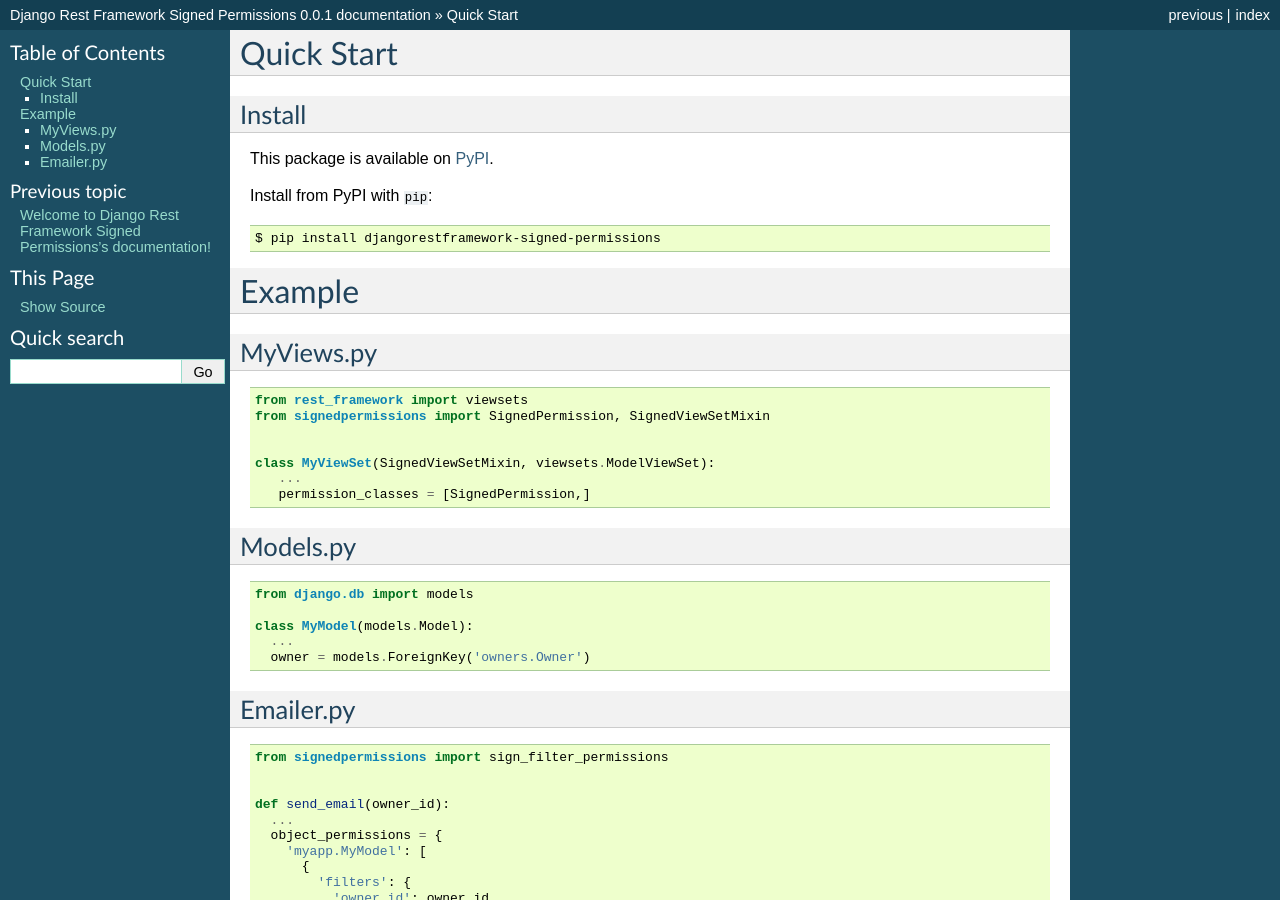
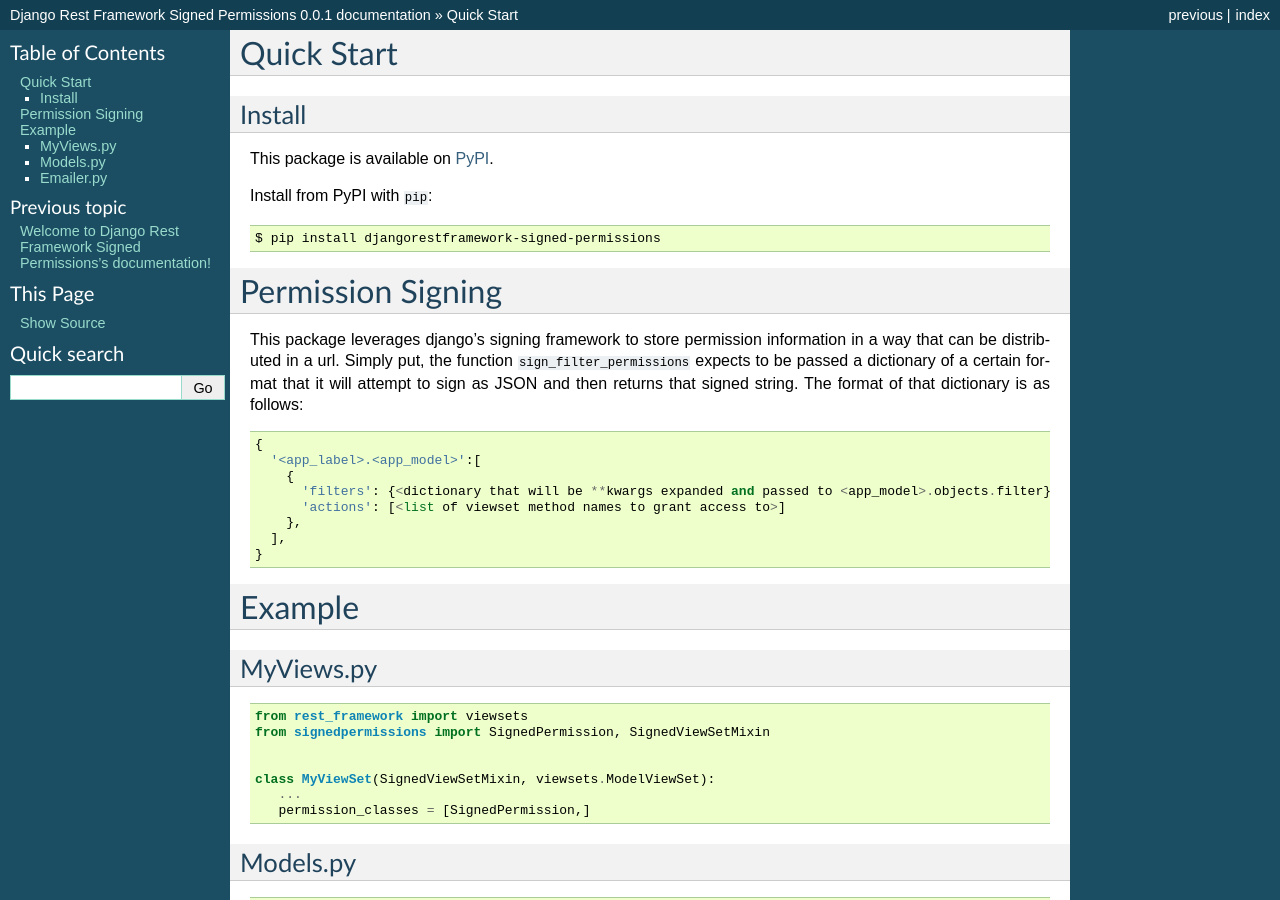
Before and after one commit to chewse/djangorestframework-signed-permissions, a Sphinx documentation site: the page built from docs/usage.rst, in a window 1280 px wide and 900 px high. Built offline with Sphinx 7.4.7, drawn with Linux system fonts in a browser that asks for light colours; pages that are not in the unit, such as notebooks, are missing from menus.

Commit message:
Update usage

```diff
--- a/docs/usage.rst
+++ b/docs/usage.rst
@@ -13,6 +13,27 @@
     $ pip install djangorestframework-signed-permissions
 
 .. _pypi: https://pypi.python.org/pypi/djangorestframework-signed-permissions
+
+
+Permission Signing
+==================
+
+This package leverages django's signing framework to store permission
+information in a way that can be distributed in a url. Simply put, the function
+``sign_filter_permissions`` expects to be passed a dictionary of a certain
+format that it will attempt to sign as JSON and then returns that signed
+string. The format of that dictionary is as follows:
+
+.. code:: python
+
+    {
+      '<app_label>.<app_model>':[
+        {
+          'filters': {<dictionary that will be **kwargs expanded and passed to <app_model>.objects.filter},
+          'actions': [<list of viewset method names to grant access to>]
+        },
+      ],
+    }
 
 
 Example
```
